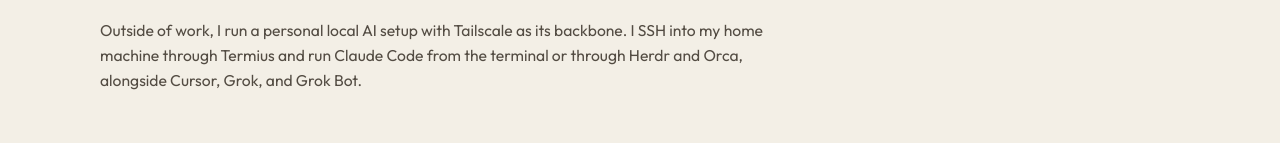
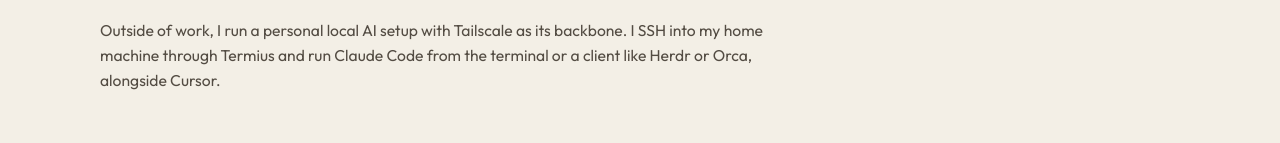
Before and after one commit to beck-systems/beck-systems.github.io, a plain HTML site: page index.html in a window 1280 px wide. Shown: the part 6836-6979 px from the top of the page. Drawn offline with Linux system fonts and the light colour scheme.

Commit message:
Trim the local AI aside.
Drop Grok and Grok Bot, and describe Herdr and Orca as clients for Claude Code.

Co-authored-by: B <beck-systems@users.noreply.github.com>

```diff
--- a/index.html
+++ b/index.html
@@ -439,7 +439,7 @@
             <p>Deploys are neither atomic nor reversible, so the plan belongs in the spec.</p>
           </li>
         </ol>
-        <p class="aside">Outside of work, I run a personal local AI setup with Tailscale as its backbone. I SSH into my home machine through Termius and run Claude Code from the terminal or through Herdr and Orca, alongside Cursor, Grok, and Grok Bot.</p>
+        <p class="aside">Outside of work, I run a personal local AI setup with Tailscale as its backbone. I SSH into my home machine through Termius and run Claude Code from the terminal or a client like Herdr or Orca, alongside Cursor.</p>
       </div>
     </section>
   </main>
```
